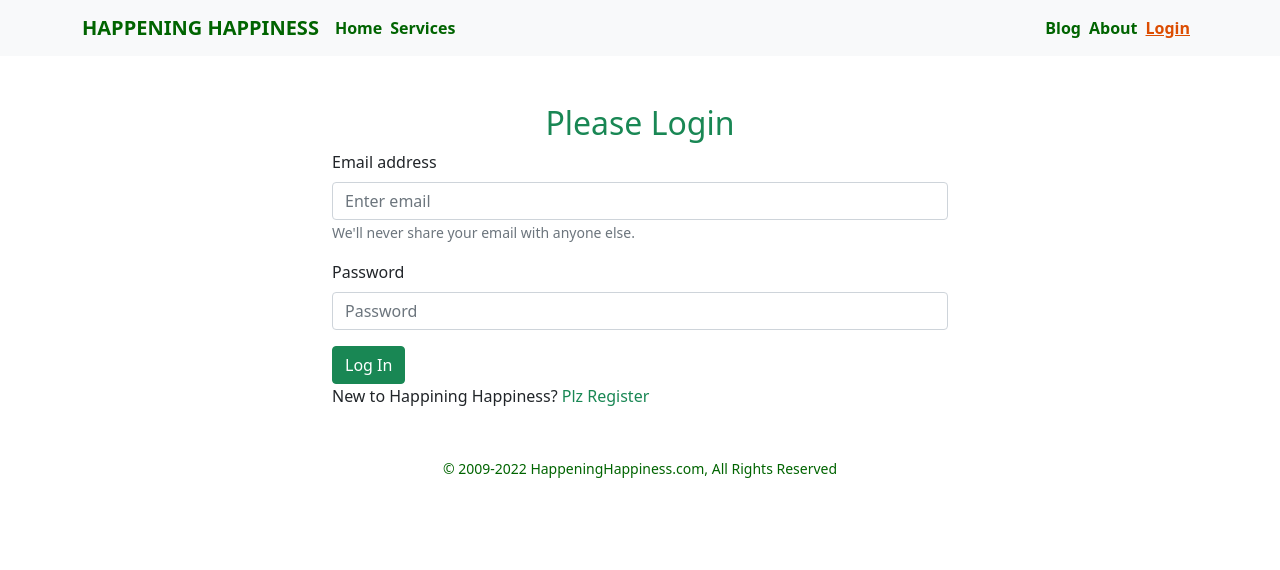
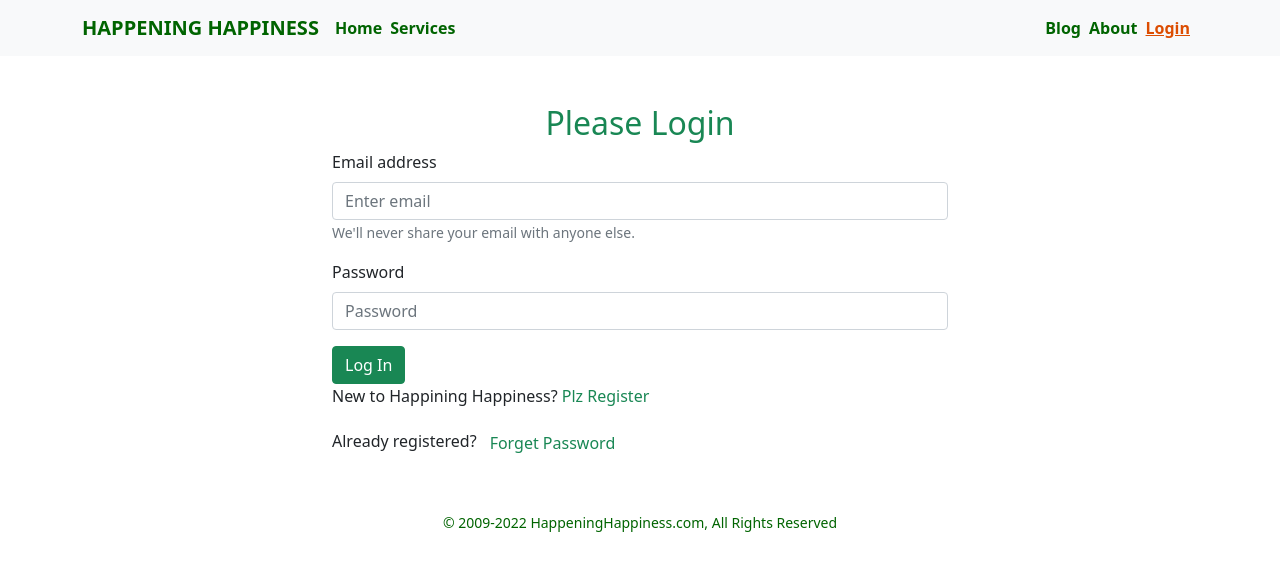
Before and after one commit to writerowson/assignment-10, a React (Create React App) app: page /login in a window 1280 px wide. Shown: the top 570 px of the page. Built offline with nearby package versions, Linux system fonts and the light colour scheme.

Commit message:
reset eamil set

```diff
--- a/src/Pages/LogIn/Login.js
+++ b/src/Pages/LogIn/Login.js
@@ -1,6 +1,7 @@
+
 import React, { useRef } from 'react';
 import { Button, Form, ToastContainer } from 'react-bootstrap';
-import { useSignInWithEmailAndPassword } from 'react-firebase-hooks/auth';
+import { useSendPasswordResetEmail, useSignInWithEmailAndPassword } from 'react-firebase-hooks/auth';
 import { Link, useLocation, useNavigate } from 'react-router-dom';
 import auth from '../../firebase.init';
 import Spinnerr from './Spinner/Spinnerr';
@@ -20,10 +21,13 @@ const Login = () => {
         loading,
         error,
     ] = useSignInWithEmailAndPassword(auth)
-
+    const [
+        sendPasswordResetEmail,
+        sending
+    ] = useSendPasswordResetEmail(auth)
     if (error) {
         return (
-            <div className='container text-center fs-3  mt-5'>
+            <div className='container text-center fs-3 fw-bold mt-5'>
                 <p style={{ color: 'RGB(220,77,1)', marginBottom: '400px' }}>Error: {error.message}</p>
             </div>
         );
@@ -31,18 +35,30 @@ const Login = () => {
     if (loading) {
         return <Spinnerr></Spinnerr>
     }
-    if (user) {
-        navigate('/home');
-    }
 
-    // const resetPassword = e = {
-    //     createUserWithEmailAndPassword(email, password)
-    // }
     const handleLogin = e => {
         e.preventDefault()
         const email = emailRef.current.value;
         const password = passwordRef.current.value;
         signInWithEmailAndPassword(email, password)
+    }
+
+    const resetPassword = () => {
+        const email = emailRef.current.value
+        if (email) {
+            sendPasswordResetEmail(auth, email)
+                .then(() => {
+                    alert('Email sent')
+                    // console.log('Email sent')
+                })
+        }
+        else {
+            alert('plz enter your email')
+        }
+    }
+    if (user) {
+        navigate('/home');
+
     }
 
     return (
@@ -65,8 +81,9 @@ const Login = () => {
                     Log In
                 </Button>
             </Form>
+
             <p>New to Happining Happiness?<Link to='/register' className='text-success  pe-auto text-decoration-none' onClick={navigateRegister} > Plz Register</Link></p>
-            {/* <p><button className='text-success btn btn-link pe-auto text-decoration-none'> Forget Password</button></p> */}
+            <p>Already registered?<button onClick={resetPassword} className='text-success btn btn-link pe-auto text-decoration-none' >Forget Password</button></p>
             <ToastContainer />
 
         </div>
--- a/src/Pages/Register/Register.js
+++ b/src/Pages/Register/Register.js
@@ -6,10 +6,7 @@ import auth from '../../firebase.init';
 import Spinnerr from '../LogIn/Spinner/Spinnerr';
 
 const Register = () => {
-
-
     const navigate = useNavigate()
-
     const navigateLogin = () => {
         navigate("/login")
     }
@@ -21,7 +18,7 @@ const Register = () => {
     ] = useCreateUserWithEmailAndPassword(auth);
     if (error) {
         return (
-            <div className='container text-center fs-3 mt-5'>
+            <div className='container text-center fs-3 fw-bold mt-5'>
                 <p style={{ color: 'RGB(220,77,1)', marginBottom: '400px' }}>Error: {error.message}</p>
             </div>
         );
@@ -41,6 +38,8 @@ const Register = () => {
         const password = e.target.password.value;
         createUserWithEmailAndPassword(email, password)
     }
+
+
 
 
     return (
```
